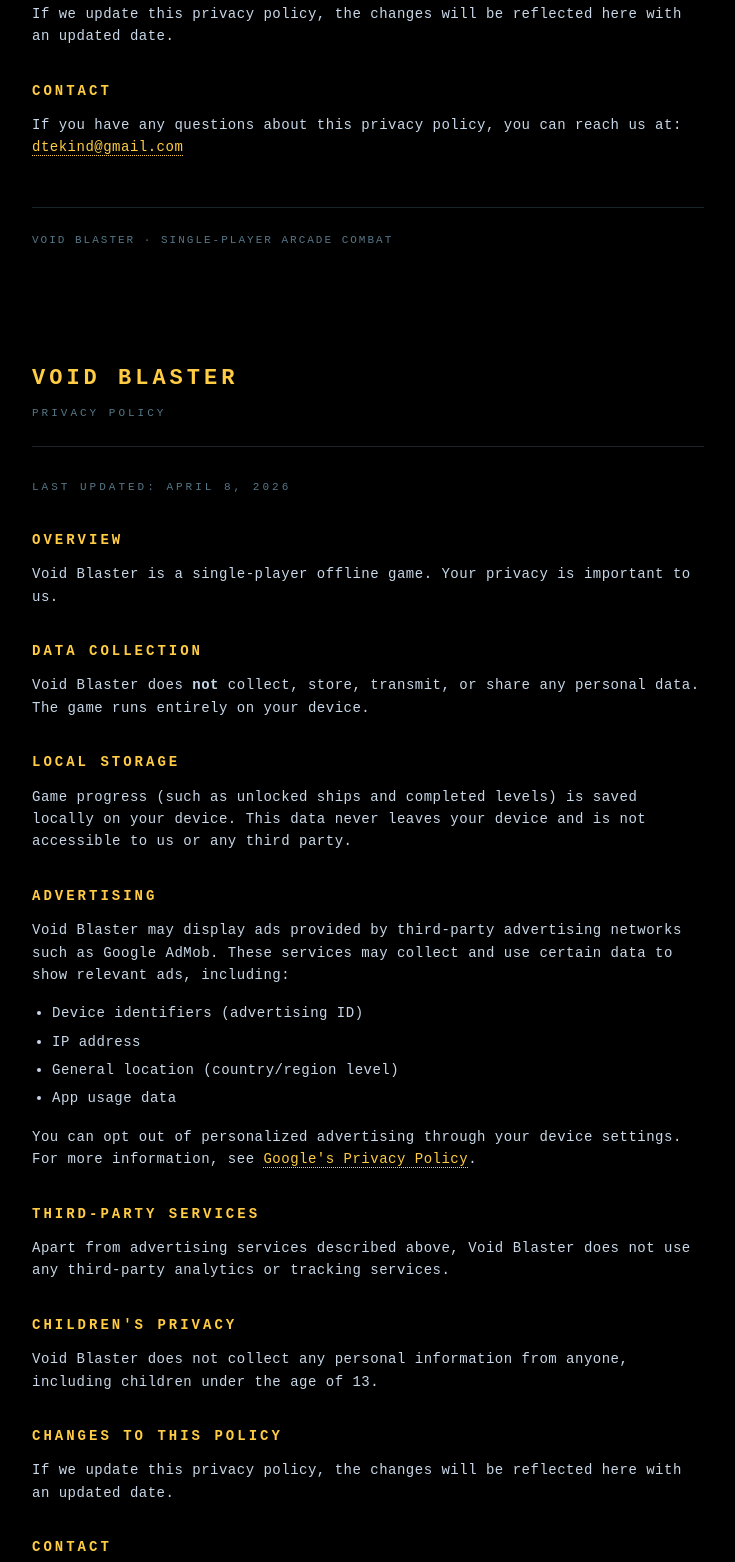
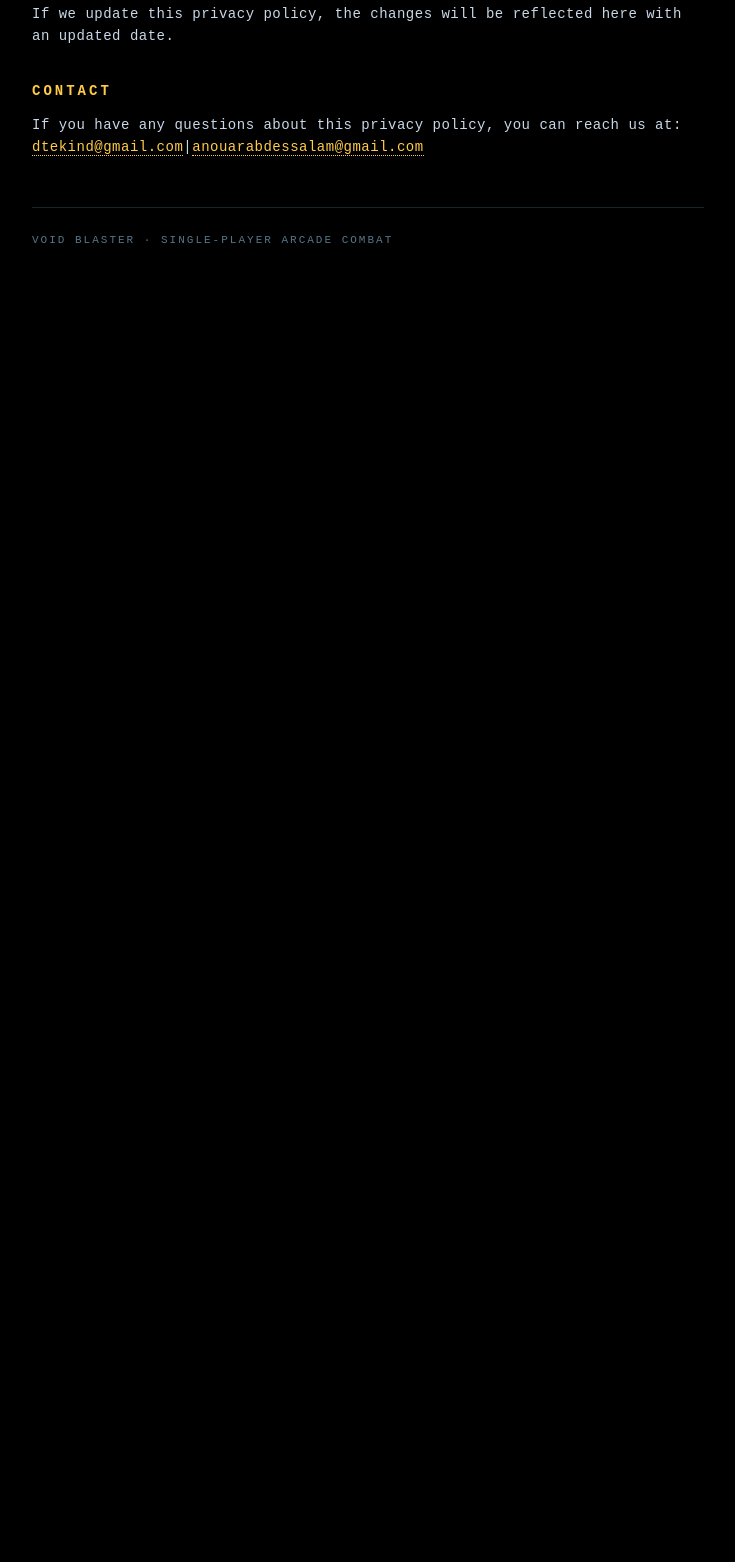
Before and after one commit to anouarabdsslm/voidblaster-privacy, a plain HTML site: page privacy.html in a window 1280 px wide. Shown: the part 1143-2705 px from the top of the page, without its empty margins (272-1007 px from the left). After the commit the page ends 1456 px from the top, so only its background shows below. Drawn offline with Linux system fonts and the light colour scheme.

Commit message:
Update privacy.html

```diff
--- a/privacy.html
+++ b/privacy.html
@@ -116,7 +116,7 @@
 
   <h2>Contact</h2>
   <p>If you have any questions about this privacy policy, you can reach us at:<br>
-  <a href="mailto:dtekind@gmail.com?subject=Void%20Blaster%20Privacy">dtekind@gmail.com</a></p>
+  <a href="mailto:dtekind@gmail.com?subject=Void%20Blaster%20Privacy">dtekind@gmail.com</a>|<a href="mailto:anouarabdessalam@gmail.com?subject=Void%20Blaster%20Privacy">anouarabdessalam@gmail.com</a></p>
 
   <footer>
     Void Blaster &middot; Single-player arcade combat
@@ -124,129 +124,3 @@
 </main>
 </body>
 </html>
-<!DOCTYPE html>
-<html lang="en">
-<head>
-<meta charset="UTF-8">
-<meta name="viewport" content="width=device-width, initial-scale=1.0">
-<title>Void Blaster — Privacy Policy</title>
-<style>
-  :root {
-    --bg: #000000;
-    --fg: #c8d8e8;
-    --muted: #557788;
-    --accent: #ffcc44;
-    --rule: rgba(85, 119, 136, 0.3);
-  }
-  * { box-sizing: border-box; }
-  html, body {
-    margin: 0;
-    padding: 0;
-    background: var(--bg);
-    color: var(--fg);
-    font-family: 'Courier New', Courier, monospace;
-    font-size: 14px;
-    line-height: 1.6;
-    letter-spacing: 0.5px;
-  }
-  main {
-    max-width: 720px;
-    margin: 0 auto;
-    padding: 48px 24px 64px;
-  }
-  header {
-    border-bottom: 1px solid var(--rule);
-    padding-bottom: 24px;
-    margin-bottom: 32px;
-  }
-  h1 {
-    color: var(--accent);
-    font-size: 22px;
-    letter-spacing: 4px;
-    margin: 0 0 8px;
-    text-transform: uppercase;
-  }
-  .tag {
-    color: var(--muted);
-    font-size: 11px;
-    letter-spacing: 3px;
-    text-transform: uppercase;
-  }
-  h2 {
-    color: var(--accent);
-    font-size: 14px;
-    letter-spacing: 3px;
-    text-transform: uppercase;
-    margin: 32px 0 12px;
-  }
-  p { margin: 0 0 16px; }
-  ul {
-    margin: 0 0 16px;
-    padding-left: 20px;
-  }
-  li { margin-bottom: 6px; }
-  a {
-    color: var(--accent);
-    text-decoration: none;
-    border-bottom: 1px dotted var(--accent);
-  }
-  a:hover { border-bottom-style: solid; }
-  strong { color: var(--fg); }
-  footer {
-    margin-top: 48px;
-    padding-top: 24px;
-    border-top: 1px solid var(--rule);
-    color: var(--muted);
-    font-size: 11px;
-    letter-spacing: 2px;
-    text-transform: uppercase;
-  }
-</style>
-</head>
-<body>
-<main>
-  <header>
-    <h1>Void Blaster</h1>
-    <div class="tag">Privacy Policy</div>
-  </header>
-
-  <p class="tag" style="margin-bottom:32px;">Last updated: April 8, 2026</p>
-
-  <h2>Overview</h2>
-  <p>Void Blaster is a single-player offline game. Your privacy is important to us.</p>
-
-  <h2>Data Collection</h2>
-  <p>Void Blaster does <strong>not</strong> collect, store, transmit, or share any personal data. The game runs entirely on your device.</p>
-
-  <h2>Local Storage</h2>
-  <p>Game progress (such as unlocked ships and completed levels) is saved locally on your device. This data never leaves your device and is not accessible to us or any third party.</p>
-
-  <h2>Advertising</h2>
-  <p>Void Blaster may display ads provided by third-party advertising networks such as Google AdMob. These services may collect and use certain data to show relevant ads, including:</p>
-  <ul>
-    <li>Device identifiers (advertising ID)</li>
-    <li>IP address</li>
-    <li>General location (country/region level)</li>
-    <li>App usage data</li>
-  </ul>
-  <p>You can opt out of personalized advertising through your device settings. For more information, see <a href="https://policies.google.com/privacy" target="_blank" rel="noopener">Google's Privacy Policy</a>.</p>
-
-  <h2>Third-Party Services</h2>
-  <p>Apart from advertising services described above, Void Blaster does not use any third-party analytics or tracking services.</p>
-
-  <h2>Children's Privacy</h2>
-  <p>Void Blaster does not collect any personal information from anyone, including children under the age of 13.</p>
-
-  <h2>Changes to This Policy</h2>
-  <p>If we update this privacy policy, the changes will be reflected here with an updated date.</p>
-
-  <h2>Contact</h2>
-  <p>If you have any questions about this privacy policy, you can reach us at:<br>
-  <a href="mailto:dtekind@gmail.com?subject=Void%20Blaster%20Privacy">dtekind@gmail.com</a></p>
-
-  <footer>
-    Void Blaster &middot; Single-player arcade combat
-  </footer>
-</main>
-</body>
-</html>
```
